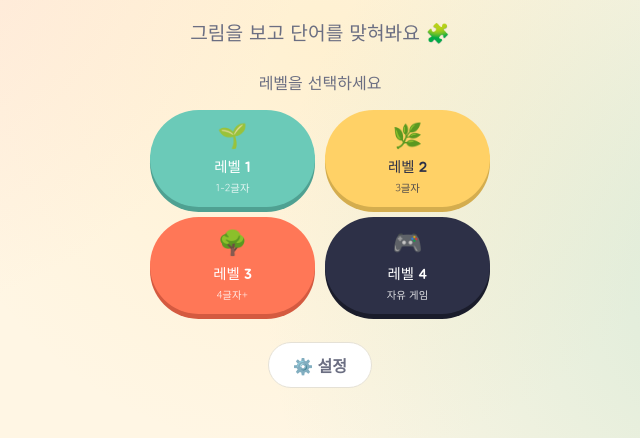
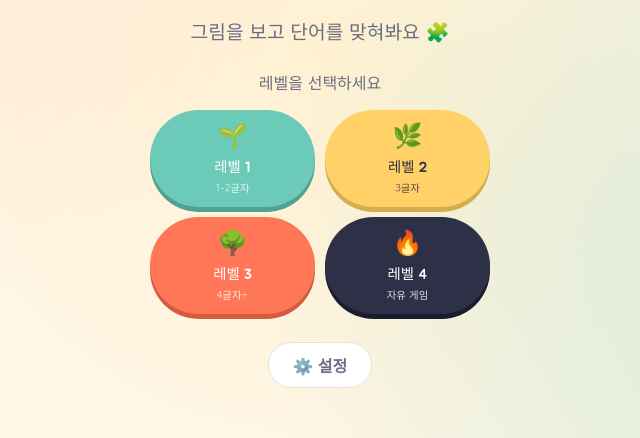
Before and after one commit to littleanti/chosung-quiz, a website with bundled scripts: page index.html in a window 1280 px wide. Shown: the part 354-792 px from the top of the page, 320-960 px from the left. Built offline with nearby package versions, Linux system fonts and the light colour scheme.

Commit message:
style: subtitle/level-label/btn-settings 폰트를 Jua로 통일, 레벨4 이모지 변경
- .subtitle, .level-label, .btn-settings에 font-family: 'Jua' 추가
  (2_syllable은 body 폰트가 Jua라 자동 상속, chosung은 명시 필요)
- 레벨 4 이모지 🎮 → 🔥 (2_syllable과 동일)

Co-Authored-By: Claude Sonnet 4.6 <noreply@anthropic.com>

```diff
--- a/index.html
+++ b/index.html
@@ -42,7 +42,7 @@
         🌳<span class="level-name">레벨 3</span><small>4글자+</small>
       </button>
       <button class="level-btn level-btn-4" onclick="startWithLevel(4)">
-        🎮<span class="level-name">레벨 4</span><small>자유 게임</small>
+        🔥<span class="level-name">레벨 4</span><small>자유 게임</small>
       </button>
     </div>
     <button class="btn-settings" onclick="openSettings()">⚙️ 설정</button>
--- a/src/css/screens.css
+++ b/src/css/screens.css
@@ -22,6 +22,7 @@
 }
 
 .start-screen .subtitle {
+  font-family: 'Jua', sans-serif;
   font-size: clamp(0.9rem, 3vw, 1.2rem);
   color: var(--color-text-dim);
 }
@@ -38,6 +39,7 @@
 }
 
 .level-label {
+  font-family: 'Jua', sans-serif;
   font-size: 1rem;
   color: var(--color-text-dim);
   margin-bottom: -8px;
@@ -93,6 +95,7 @@
 .level-btn-4:active { box-shadow: 0 1px 0 var(--navy-dark); }
 
 .btn-settings {
+  font-family: 'Jua', sans-serif;
   font-size: 1rem;
   font-weight: 600;
   color: var(--color-text-dim);
```
